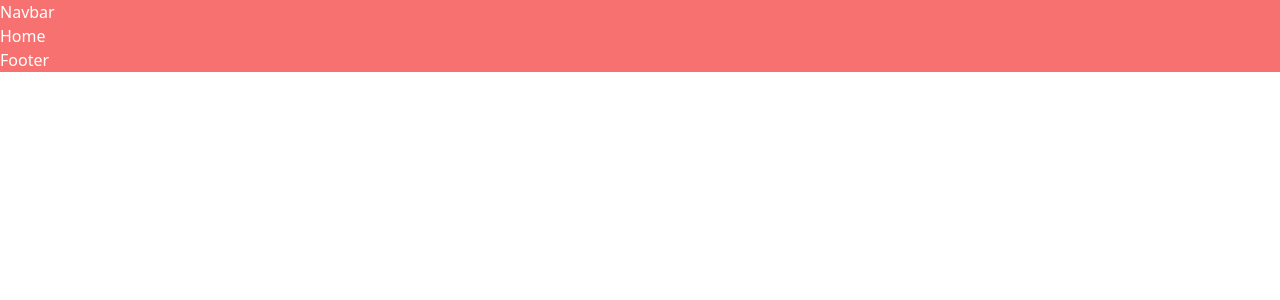
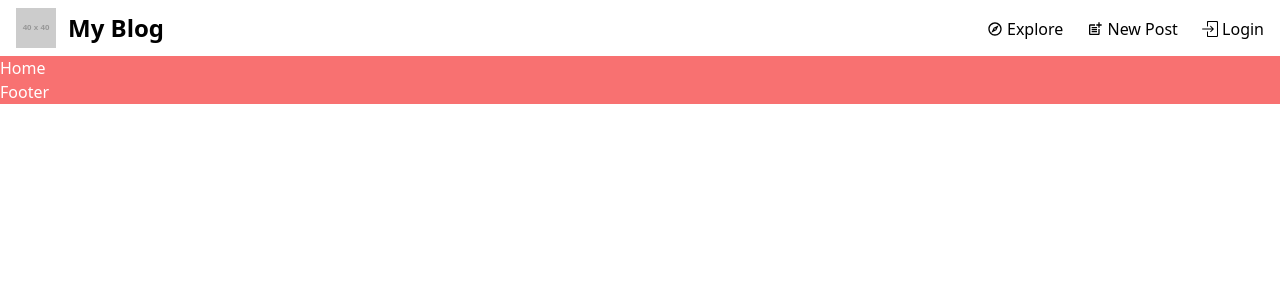
Before and after one commit to Julobulo/MERN-Blog-Platform-with-User-Authentication-and-Admin-Panel, a React (Vite) app in the folder frontend/: page / in a window 1280 px wide. Shown: the top 300 px of the page. Built offline with nearby package versions, Linux system fonts and the light colour scheme.

Commit message:
Simple navbar (w/o buttons for logged in users)
Simple navigation bar, however it still doesn't contain the Admin Panel button for administrators.

```diff
--- a/frontend/package.json
+++ b/frontend/package.json
@@ -12,6 +12,7 @@
   "dependencies": {
     "react": "^18.2.0",
     "react-dom": "^18.2.0",
+    "react-icons": "^5.2.1",
     "react-router-dom": "^6.23.1"
   },
   "devDependencies": {
--- a/frontend/src/components/Navbar.jsx
+++ b/frontend/src/components/Navbar.jsx
@@ -1,10 +1,50 @@
+import React, { useState } from 'react';
+import { Link } from 'react-router-dom';
+import { MdOutlineExplore } from "react-icons/md";
+import { MdOutlinePostAdd } from "react-icons/md";
+import { SlLogin } from "react-icons/sl";
 
-import React from "react";
+const NavigationBar = () => {
+  const [isOpen, setIsOpen] = useState(false);
 
-const Navbar = () => {
+  const toggleMenu = () => {
+    setIsOpen(!isOpen);
+  };
+
   return (
-	<div className="bg-red-400 text-white">Navbar</div>
-  )
-}
+    <nav className="bg-base-100 shadow-md">
+      <div className="container mx-auto px-4 py-2 flex justify-between items-center">
+        <div className="flex items-center">
+          <img src="https://via.placeholder.com/40" alt="Logo" className="mr-3 hidden sm:block" />
+          <span className="text-2xl font-bold text-secondary">My Blog</span>
+        </div>
+        <div className="hidden sm:flex space-x-6 flex-grow justify-end">
+          <Link to="/blog" className="btn btn-ghost text-primary"><MdOutlineExplore className='inline align-middle'/> <span className='align-middle'>Explore</span></Link>
+          <Link to="/create" className="btn btn-ghost text-primary"><MdOutlinePostAdd className='inline align-middle'/> <span className='align-middle'>New Post</span></Link>
+          <Link to="/login" className="btn btn-ghost text-primary"><SlLogin className='inline align-middle'/> <span className='align-middle'>Login</span></Link>
+        </div>
+        <div className="sm:hidden">
+          <button
+            onClick={toggleMenu}
+            className="text-primary focus:outline-none"
+          >
+            <svg className="w-6 h-6" fill="none" stroke="currentColor" viewBox="0 0 24 24" xmlns="http://www.w3.org/2000/svg">
+              <path strokeLinecap="round" strokeLinejoin="round" strokeWidth="2" d={isOpen ? "M6 18L18 6M6 6l12 12" : "M4 6h16M4 12h16M4 18h16"}></path>
+            </svg>
+          </button>
+        </div>
+      </div>
+      {isOpen && (
+        <div className="sm:hidden bg-base-100 shadow-md">
+          <div className="px-2 pt-2 pb-3 space-y-1">
+            <Link to="/blog" className="block px-3 py-2 rounded-md text-base font-medium text-primary"><MdOutlineExplore className='inline align-middle'/> <span className='align-middle'>Explore</span></Link>
+            <Link to="/create" className="block px-3 py-2 rounded-md text-base font-medium text-primary"><MdOutlinePostAdd className='inline align-middle'/> <span className='align-middle'>New Post</span></Link>
+            <Link to="/login" className="block px-3 py-2 rounded-md text-base font-medium text-primary"><SlLogin className='inline align-middle'/> <span className='align-middle'>Login</span></Link>
+          </div>
+        </div>
+      )}
+    </nav>
+  );
+};
 
-export default Navbar
+export default NavigationBar;
```
Also changed, not shown: 1 other file (tests, documents, lock files or other folders).
